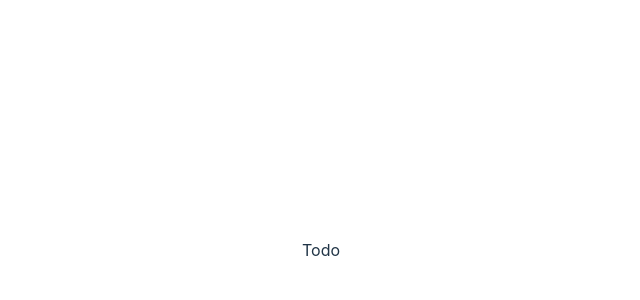
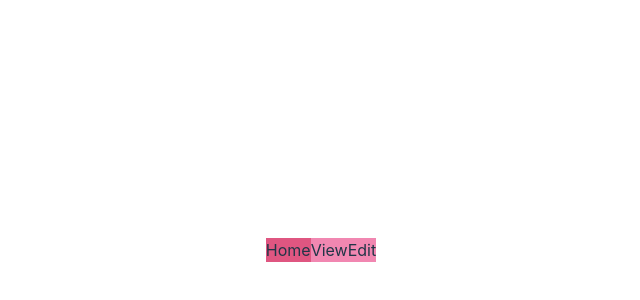
Before and after one commit to fractal-bootcamp/stevensebexen.todo-zustand, a React (Vite) app: page / in a window 1280 px wide. Shown: the part 150-450 px from the top of the page, without its empty margins (319-959 px from the left). Built offline with nearby package versions, Linux system fonts and the light colour scheme.

Commit message:
Added navbar

```diff
--- a/package.json
+++ b/package.json
@@ -23,6 +23,7 @@
     "eslint": "^8.57.0",
     "eslint-plugin-react-hooks": "^4.6.2",
     "eslint-plugin-react-refresh": "^0.4.7",
+    "sass": "^1.77.8",
     "typescript": "^5.2.2",
     "vite": "^5.3.4"
   }
--- a/src/App.tsx
+++ b/src/App.tsx
@@ -1,10 +1,11 @@
 import './App.css'
+import NavBar from './components/NavBar/NavBar'
 
 function App() {
 
   return (
     <>
-      Todo
+      <NavBar />
     </>
   )
 }
--- /dev/null
+++ b/src/components/NavBar/NavBar.tsx
@@ -0,0 +1,17 @@
+import { AppView } from "../../types";
+import NavBarItem, { NavBarItemProps } from "./NavBarItem";
+import styles from './style.module.sass';
+
+const navBarItems: NavBarItemProps[] = [
+  { appView: AppView.HOME, displayName: 'Home' },
+  { appView: AppView.VIEW, displayName: 'View' },
+  { appView: AppView.EDIT, displayName: 'Edit' },
+];
+
+export default function NavBar() {
+  return (
+    <div className={styles.navBar}>
+      {navBarItems.map(navBarItem => <NavBarItem {...navBarItem} />)}
+    </div>
+  )
+}
--- /dev/null
+++ b/src/components/NavBar/NavBarItem.tsx
@@ -0,0 +1,29 @@
+import useAppViewStore from "../../stores/AppViewStore";
+import { AppView } from "../../types";
+import styles from './style.module.sass';
+
+export type NavBarItemProps = {
+  appView: AppView;
+  displayName: string;
+};
+
+export default function NavBarItem(props: NavBarItemProps) {
+  const {appView, setAppView} = useAppViewStore();
+
+  function onClick() {
+    setAppView(props.appView);
+  }
+
+  const className = [
+    styles.navBarItem,
+    appView === props.appView && styles.active
+  ].filter(x => Boolean(x)).join(' ');
+
+  const divProps = {className, onClick};
+
+  return (
+    <div {...divProps}>
+      {props.displayName}
+    </div>
+  )
+}
--- /dev/null
+++ b/src/components/NavBar/style.module.sass
@@ -0,0 +1,12 @@
+.navBar
+  width: 100%
+  display: flex
+  flex-direction: row
+  background-color: #f187b1
+
+.navBarItem
+  flex: 1 1 0px
+  cursor: pointer
+
+.active
+  background-color: #df5681
--- /dev/null
+++ b/src/stores/AppViewStore.ts
@@ -0,0 +1,14 @@
+import { create } from 'zustand';
+import { AppView } from '../types';
+
+export type AppViewStore = {
+  appView: AppView;
+  setAppView: (appView0: AppView) => void;
+}
+
+const useAppViewStore = create<AppViewStore>(set => ({
+  appView: AppView.HOME,
+  setAppView: (appView0: AppView) => set(state => ({appView: appView0}))
+}));
+
+export default useAppViewStore;
--- /dev/null
+++ b/src/types.ts
@@ -0,0 +1 @@
+export enum AppView { HOME, VIEW, EDIT };
```
Also changed, not shown: 1 other file (tests, documents, lock files or other folders).
